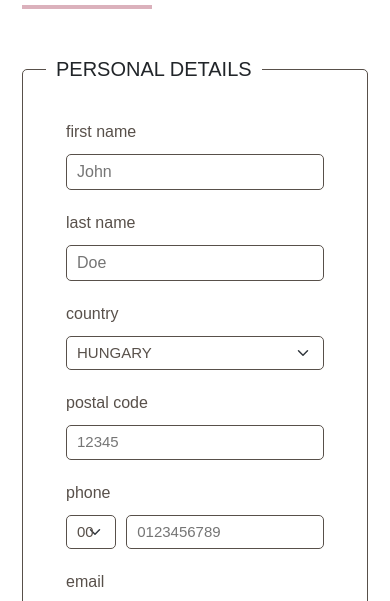
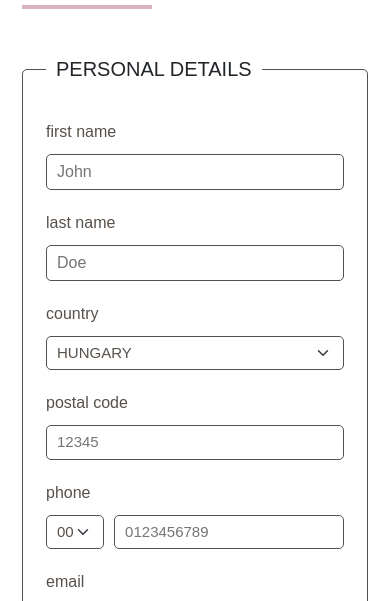
Before and after one commit to zayarhtet/handstoburma, a plain HTML site: page donate.html in a window 390 px wide. Shown: the part 221-822 px from the top of the page. Drawn offline with nearby package versions, Linux system fonts and the light colour scheme; a web font is replaced by a local one.

Commit message:
fix padding xs

```diff
--- a/css/donate.css
+++ b/css/donate.css
@@ -180,3 +180,10 @@ label {
         width: 20%!important;
     }
 }
+
+@media screen and (max-width: 480px) {
+    .box-contents {
+        padding-left: 20px;
+        padding-right: 20px;
+    }
+}
```
